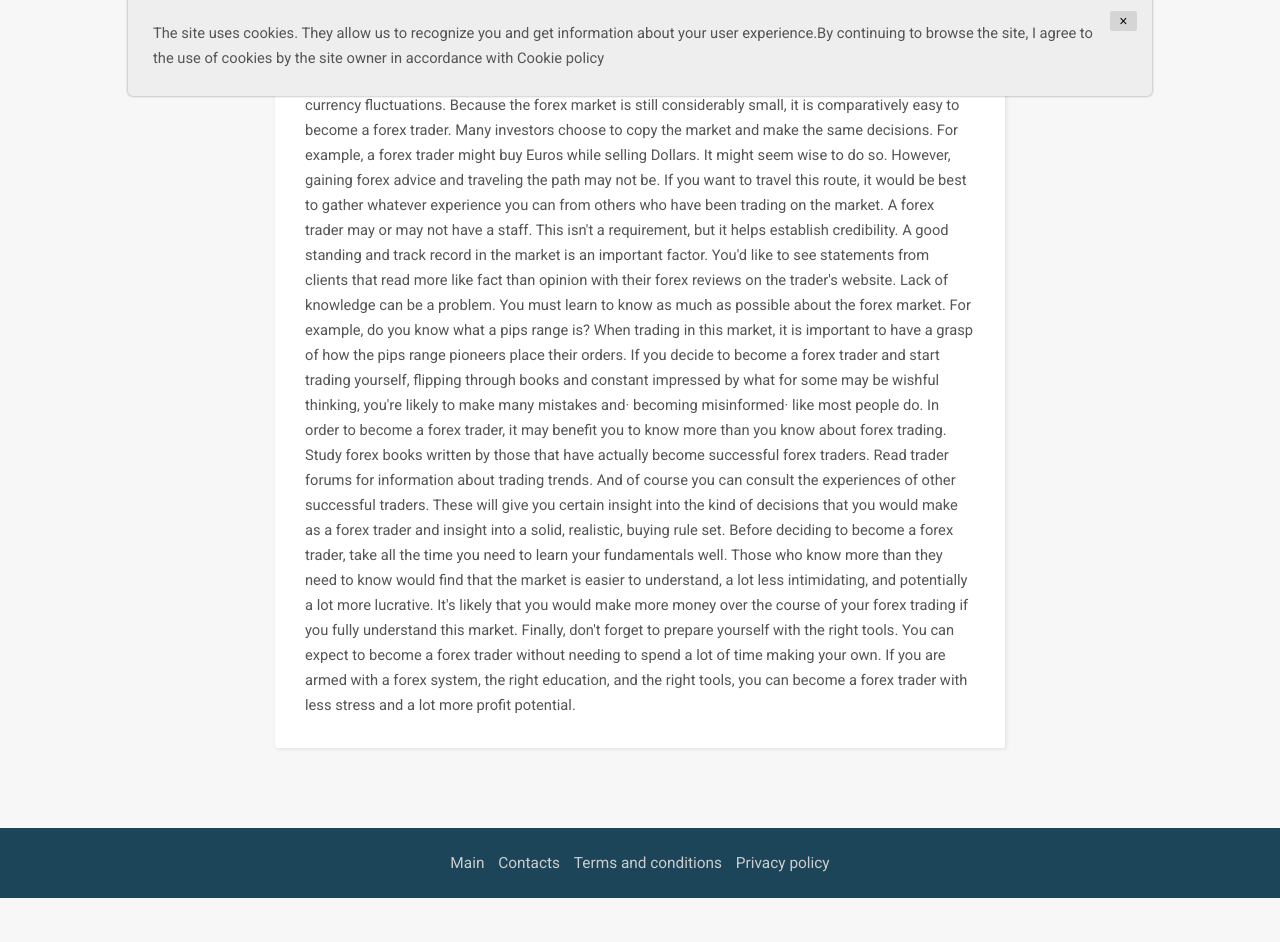
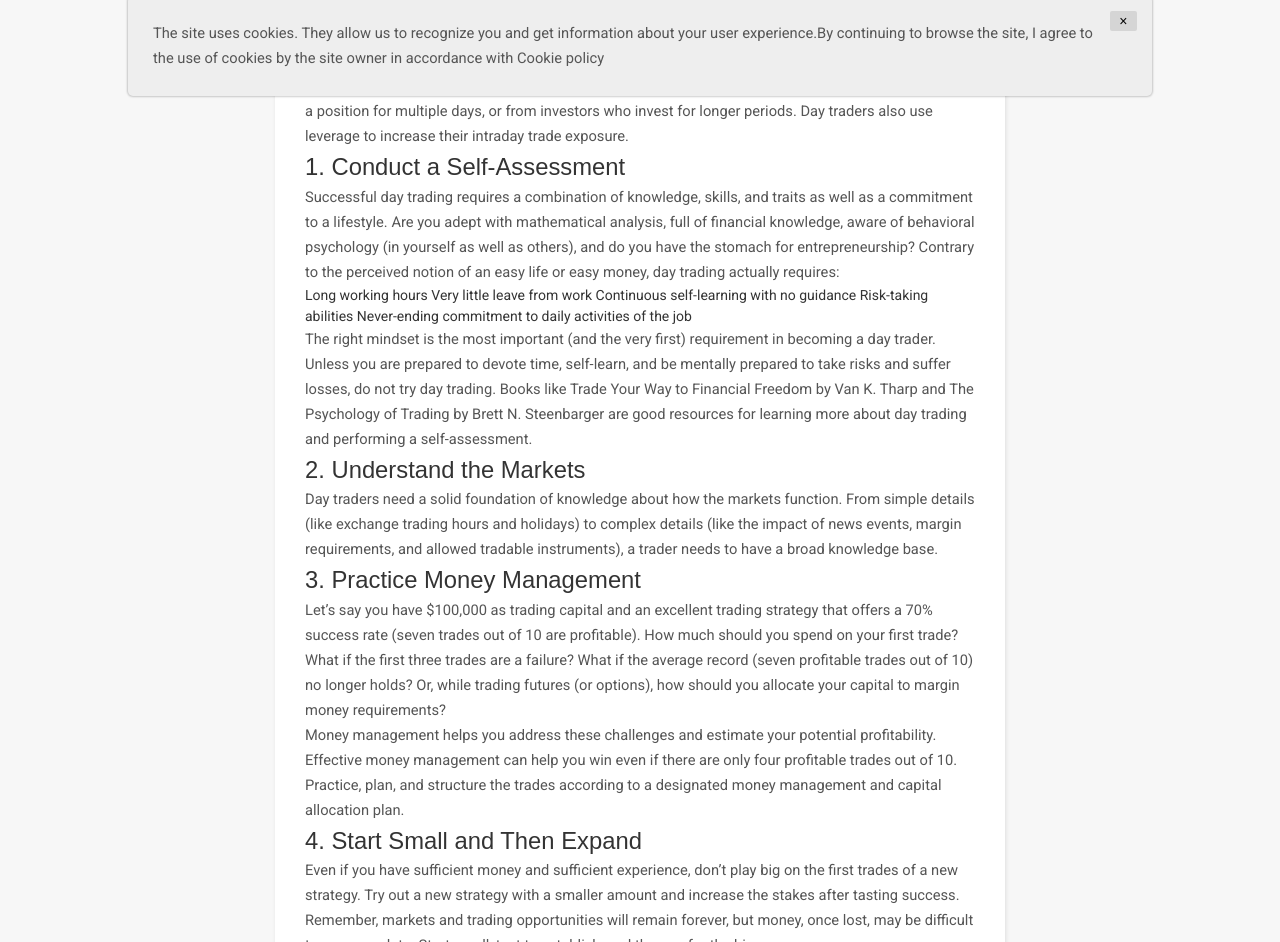
Before and after one commit to LesGil15894/Finance-UK-2021, a plain HTML site: page 2.html in a window 1280 px wide. Shown: the part 664-1606 px from the top of the page. Before the commit the page ends 1562 px from the top, so only its background shows below. Drawn offline with Linux system fonts and the light colour scheme; a script that the page names is missing.

Commit message:
Update 2.html

```diff
--- a/2.html
+++ b/2.html
@@ -1,7 +1,7 @@
 <!DOCTYPE HTML>
 <html lang="en">
 <head>
-	<title>Finance UK 2021 - How to Become an Online Trader</title>
+	<title>Finance - How to Become an Online Trader</title>
 
 	<meta http-equiv="X-UA-Compatible" content="IE=edge">
     <meta name="viewport" content="width=device-width, initial-scale=1">
@@ -47,22 +47,40 @@
 
 					<div class="p-30 mb-30 card-view">
 						<img src="images/img2.jpg" alt="">
-						<h3 class="mt-30 mb-5"><b>How to Become an Online Trader</b></h3>
+						<h3 class="mt-30 mb-5"><b>5 Steps to Becoming a Day Trader</b></h3>
 
-						<p>Foreign exchange trading, or trading forex, is among the fastest growing activities in the world today. Almost 1.5 trillion dollars a day is traded. Like most risky investments, forex trading involves significant risk and may not be suitable for everyone. A forex trader is someone who exchanges currencies continuously. However, unlike ordinary investors, forex traders expect to gain and profit financially from currency fluctuations.
+                        <h2>What Does a Day Trader Do?</h2>
+                        <p>A day trader actively buys and sells securities, often multiple times during the day, but without carrying any open positions to the next day. All buy and sell positions taken during a trading day are squared off on the same day before the market closes. Day traders are different from active traders who may hold a position for multiple days, or from investors who invest for longer periods. Day traders also use leverage to increase their intraday trade exposure.</p>
 
-                        Because the forex market is still considerably small, it is comparatively easy to become a forex trader. Many investors choose to copy the market and make the same decisions. For example, a forex trader might buy Euros while selling Dollars. It might seem wise to do so. However, gaining forex advice and traveling the path may not be. If you want to travel this route, it would be best to gather whatever experience you can from others who have been trading on the market.
+                        <h3>1. Conduct a Self-Assessment</h3>
+                        <p>Successful day trading requires a combination of knowledge, skills, and traits as well as a commitment to a lifestyle. Are you adept with mathematical analysis, full of financial knowledge, aware of behavioral psychology (in yourself as well as others), and do you have the stomach for entrepreneurship? Contrary to the perceived notion of an easy life or easy money, day trading actually requires:</p>
 
-                        A forex trader may or may not have a staff. This isn't a requirement, but it helps establish credibility. A good standing and track record in the market is an important factor. You'd like to see statements from clients that read more like fact than opinion with their forex reviews on the trader's website.
+                            <ul style="list-style-type:circle;">
+                            <il>Long working hours</il>
+                            <il>Very little leave from work</il>
+                            <il>Continuous self-learning with no guidance</il>
+                            <il>Risk-taking abilities</il>
+                            <il>Never-ending commitment to daily activities of the job</il>
+                            </ul>
 
-                        Lack of knowledge can be a problem. You must learn to know as much as possible about the forex market. For example, do you know what a pips range is? When trading in this market, it is important to have a grasp of how the pips range pioneers place their orders. If you decide to become a forex trader and start trading yourself, flipping through books and constant impressed by what for some may be wishful thinking, you're likely to make many mistakes and· becoming misinformed· like most people do.
+                        <p>The right mindset is the most important (and the very first) requirement in becoming a day trader. Unless you are prepared to devote time, self-learn, and be mentally prepared to take risks and suffer losses, do not try day trading. Books like Trade Your Way to Financial Freedom by Van K. Tharp and The Psychology of Trading by Brett N. Steenbarger are good resources for learning more about day trading and performing a self-assessment.</p>
 
-                        In order to become a forex trader, it may benefit you to know more than you know about forex trading. Study forex books written by those that have actually become successful forex traders. Read trader forums for information about trading trends. And of course you can consult the experiences of other successful traders. These will give you certain insight into the kind of decisions that you would make as a forex trader and insight into a solid, realistic, buying rule set.
+                        <h3>2. Understand the Markets</h3>
+                        <p>Day traders need a solid foundation of knowledge about how the markets function. From simple details (like exchange trading hours and holidays) to complex details (like the impact of news events, margin requirements, and allowed tradable instruments), a trader needs to have a broad knowledge base. </p>
 
-                        Before deciding to become a forex trader, take all the time you need to learn your fundamentals well. Those who know more than they need to know would find that the market is easier to understand, a lot less intimidating, and potentially a lot more lucrative. It's likely that you would make more money over the course of your forex trading if you fully understand this market.
+                        <h3>3. Practice Money Management</h3>
+                        <p>Let’s say you have $100,000 as trading capital and an excellent trading strategy that offers a 70% success rate (seven trades out of 10 are profitable). How much should you spend on your first trade? What if the first three trades are a failure? What if the average record (seven profitable trades out of 10) no longer holds? Or, while trading futures (or options), how should you allocate your capital to margin money requirements?</p>
+                        <p>Money management helps you address these challenges and estimate your potential profitability. Effective money management can help you win even if there are only four profitable trades out of 10. Practice, plan, and structure the trades according to a designated money management and capital allocation plan. </p>
 
-                        Finally, don't forget to prepare yourself with the right tools. You can expect to become a forex trader without needing to spend a lot of time making your own. If you are armed with a forex system, the right education, and the right tools, you can become a forex trader with less stress and a lot more profit potential.
-                        </p>
+                        <h3>4. Start Small and Then Expand</h3>
+                        <p>Even if you have sufficient money and sufficient experience, don’t play big on the first trades of a new strategy. Try out a new strategy with a smaller amount and increase the stakes after tasting success. Remember, markets and trading opportunities will remain forever, but money, once lost, may be difficult to reaccumulate. Start small, test to establish, and then go for the big ones.</p>
+
+                        <h3>5. Arrange Sufficient Capital</h3>
+                        <p>No one can generate profits consistently. Intermittent and extended losses are part of the day trading game. (For example, a day trader may suffer eight loss-making trades in a row and only recover with profit on the ninth trade.)</p>
+                        <p>To handle these risks, a day trader must have a sufficient cushion of capital. As Van K. Tharp explained in Trade Your Way to Financial Freedom, entering the trading world with only a small amount of money is a sure path to failure. Before quitting your job to trade full time, Tharp recommends having at least $100,000 for trading. Novices can start with smaller amounts, depending upon their selected trading plan, the frequency of trading, and other costs they bear. To actively day trade, it is required that you maintain a balance of $25,000 in your trading account.</p>
+
+                        <h3>The Bottom Line</h3>
+                        <p>Aspiring traders should beware of websites and courses that promise foolproof day trading success or endless profits. The limited percentage of day traders who have managed to be successful do so by investing their time and efforts into building trading strategies and following them religiously.</p>
 
 					</div>
 
```
